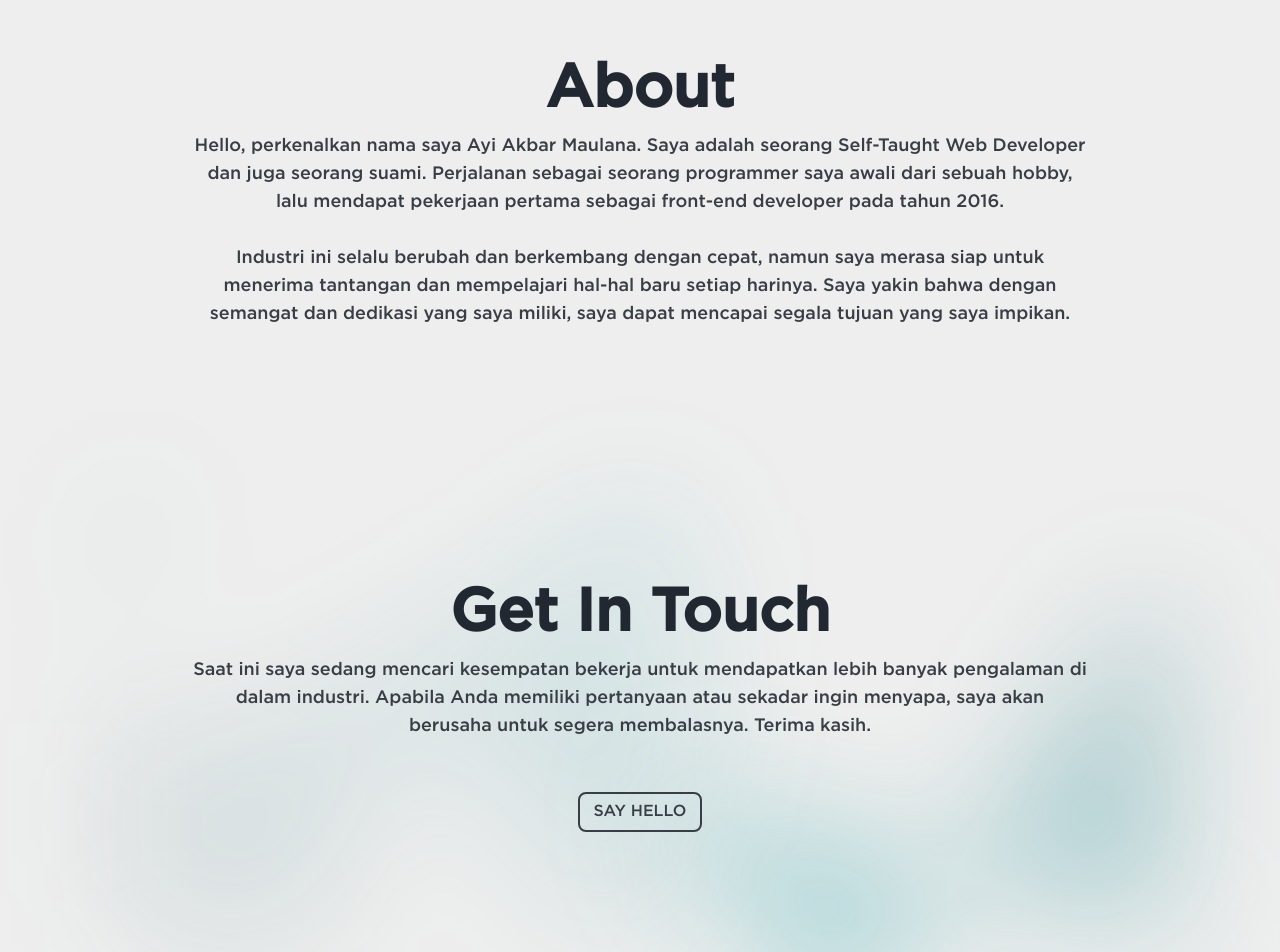
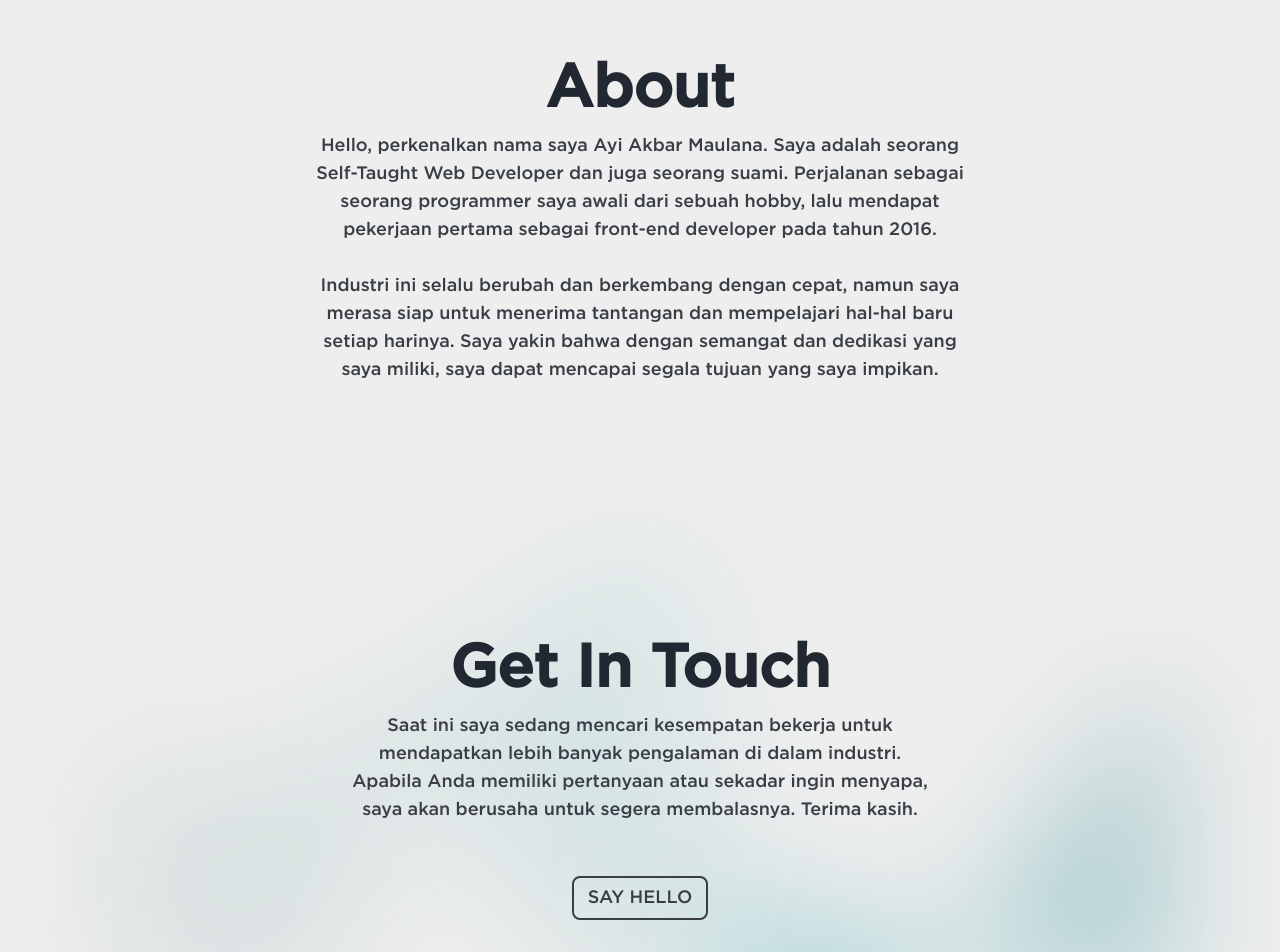
Before and after one commit to ayiakbar2109/portofolio, a React (Vite) app: page / in a window 1280 px wide. Shown: the part 1600-2552 px from the top of the page. Built offline with nearby package versions, Linux system fonts and the light colour scheme.

Commit message:
minor changes

```diff
--- a/src/components/ContactComp.tsx
+++ b/src/components/ContactComp.tsx
@@ -21,7 +21,7 @@ export default function ContactComp() {
         </motion.h2>
         <motion.p
           variants={textVariant(0.8)}
-          className="text-third text-center md:text-lg 2xl:text-4xl max-w-4xl 2xl:max-w-[81rem] text-base"
+          className="text-third text-center md:text-lg 2xl:text-4xl max-w-xl 2xl:max-w-[81rem] text-base"
         >
           Saat ini saya sedang mencari kesempatan bekerja untuk mendapatkan
           lebih banyak pengalaman di dalam industri. Apabila Anda memiliki
@@ -35,7 +35,7 @@ export default function ContactComp() {
           <a href="mailto:ayiakbarmaulana21@gmail.com">
             <Button
               variant="outlined"
-              className="flex items-center gap-2 py-1.5 px-3.5 2xl:py-4 2xl:px-6 text-base 2xl:text-4xl font-normal border-2 border-third text-third hover:bg-third/10 hover:-translate-y-1"
+              className="flex items-center gap-2 py-1.5 px-3.5 2xl:py-4 2xl:px-6 text-lg 2xl:text-4xl font-normal border-2 border-third text-third hover:bg-third/10 hover:-translate-y-1"
             >
               Say hello
             </Button>
--- a/src/sections/About.tsx
+++ b/src/sections/About.tsx
@@ -19,7 +19,7 @@ export default function About() {
             About
           </motion.h2>
           <motion.p
-            className="text-third text-center md:text-lg 2xl:text-4xl max-w-4xl 2xl:max-w-[81rem] text-base"
+            className="text-third text-center md:text-lg 2xl:text-4xl max-w-2xl 2xl:max-w-[81rem] text-base"
             variants={textVariant(1.2)}
           >
             Hello, perkenalkan nama saya Ayi Akbar Maulana. Saya adalah seorang
```
